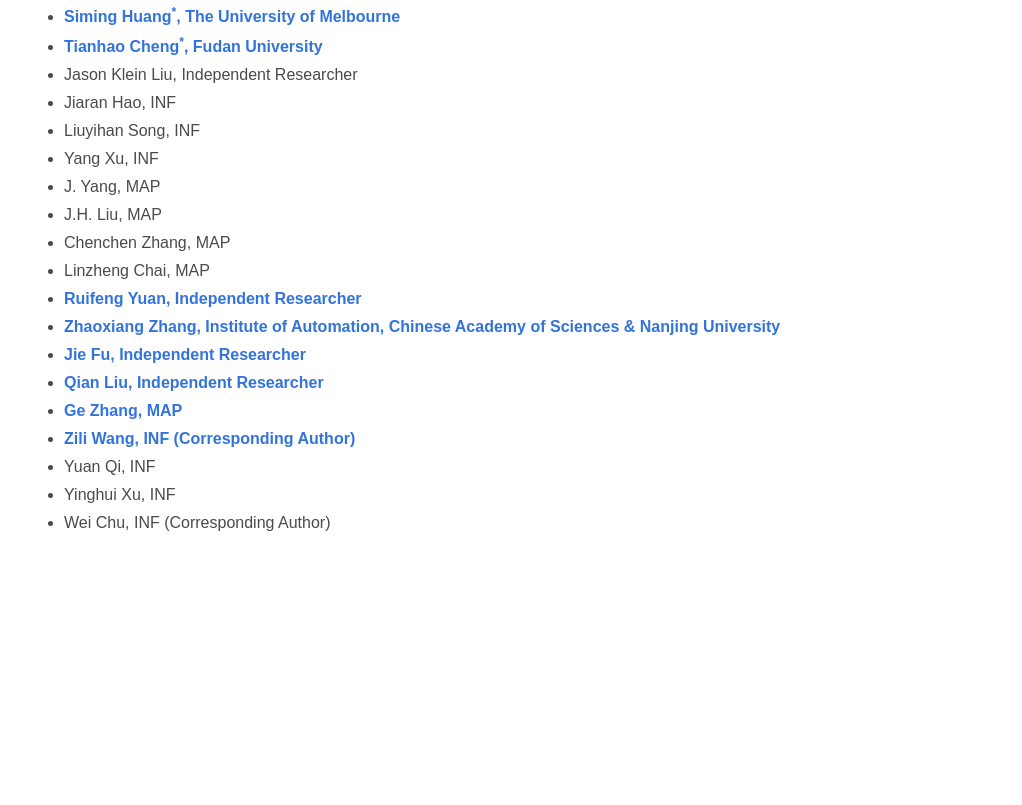
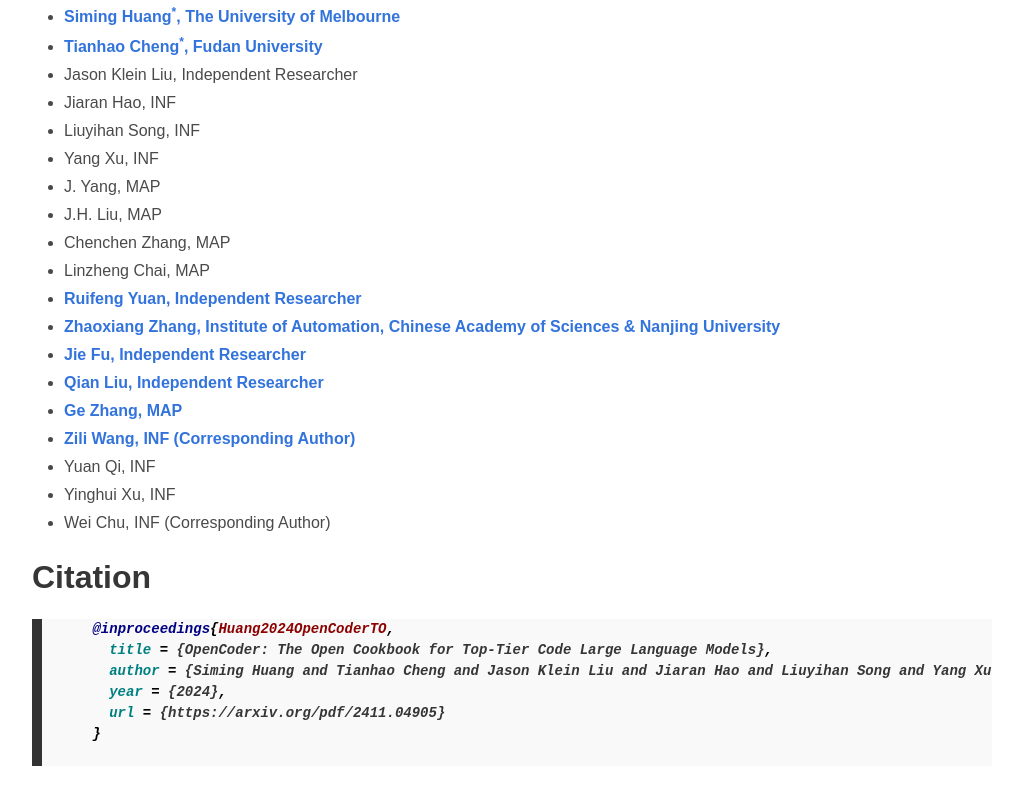
Before and after one commit to OpenCoder-llm/opencoder-llm.github.io, a plain HTML site: page index.html in a window 1280 px wide. Shown: the part 1292-2097 px from the top of the page, without its empty margins (128-1150 px from the left). Before the commit the page ends 1875 px from the top, so only its background shows below. Drawn offline with nearby package versions, Linux system fonts and the light colour scheme; some icons are missing; a web font is replaced by a local one.

Commit message:
add citation

```diff
--- a/index.html
+++ b/index.html
@@ -226,5 +226,33 @@
         </div>
       </div>
     </div>
+
+    <!-- <div class="columns is-centered">
+        <div class="column is-full-width">
+          <h2 class="title is-3">Citation</h2>
+          <div class="content has-text-justified">
+              <pre class="bibtex-code">
+                @inproceedings{Huang2024OpenCoderTO,
+                                title={OpenCoder: The Open Cookbook for Top-Tier Code Large Language Models},
+                                author={Siming Huang and Tianhao Cheng and Jason Klein Liu and Jiaran Hao and Liuyihan Song and Yang Xu <br>and J. Yang and J. H. Liu and Chenchen Zhang and Linzheng Chai and Ruifeng Yuan and Zhaoxiang Zhang and Jie Fu and Qian Liu and Ge Zhang and Zili Wang and Yuan Qi and Yinghui Xu and Wei Chu},
+                                year={2024},
+                                url={https://arxiv.org/pdf/2411.04905}
+                              }
+              </pre>
+          </div>
+      </div>
+    </div> -->
+
+    <h2 class="title is-3">Citation</h2>
+    <pre class="citation-box">
+      <strong><span style="color: rgb(0, 0, 130);">@inproceedings</span><span style="color: black;">{</span><span style="color: darkred;">Huang2024OpenCoderTO</span><span style="color: black;">,</span>
+      &nbsp;&nbsp;<span style="color: teal;">title</span><span style="color: black;"> = </span>{OpenCoder: The Open Cookbook for Top-Tier Code Large Language Models}<span style="color: black;">,</span>
+      &nbsp;&nbsp;<span style="color: teal;">author</span><span style="color: black;"> = </span>{Siming Huang and Tianhao Cheng and Jason Klein Liu and Jiaran Hao and Liuyihan Song and Yang Xu and J. Yang and J. H. Liu and Chenchen Zhang and Linzheng Chai and Ruifeng Yuan and Zhaoxiang Zhang and Jie Fu and Qian Liu and Ge Zhang and Zili Wang and Yuan Qi and Yinghui Xu and Wei Chu}<span style="color: black;">,</span>
+      &nbsp;&nbsp;<span style="color: teal;">year<span style="color: black;"> = </span></span>{2024}<span style="color: black;">,</span>
+      &nbsp;&nbsp;<span style="color: teal;">url</span><span style="color: black;"> = </span>{https://arxiv.org/pdf/2411.04905}
+      <span style="color: black;">}</span></strong>
+    </pre>
+  </div>
+</section>
 </body>
 </html>
--- a/static/css/index.css
+++ b/static/css/index.css
@@ -182,6 +182,18 @@
   font-weight: 1000;
 }
 
+
+.citation-box {
+  border-left: 10px solid #333;
+  padding: 0 !important;
+  margin: 0 auto !important;
+  white-space: pre; /* 确保保留换行和空格，但不多余缩进 */
+  text-align: left !important; /* 框内文本靠左 */
+  background-color: #f9f9f9;
+  font-style: italic;
+}
+
+
 /* tr:nth-child(even) {
   background-color: #f4f8ff;
 } */
```
